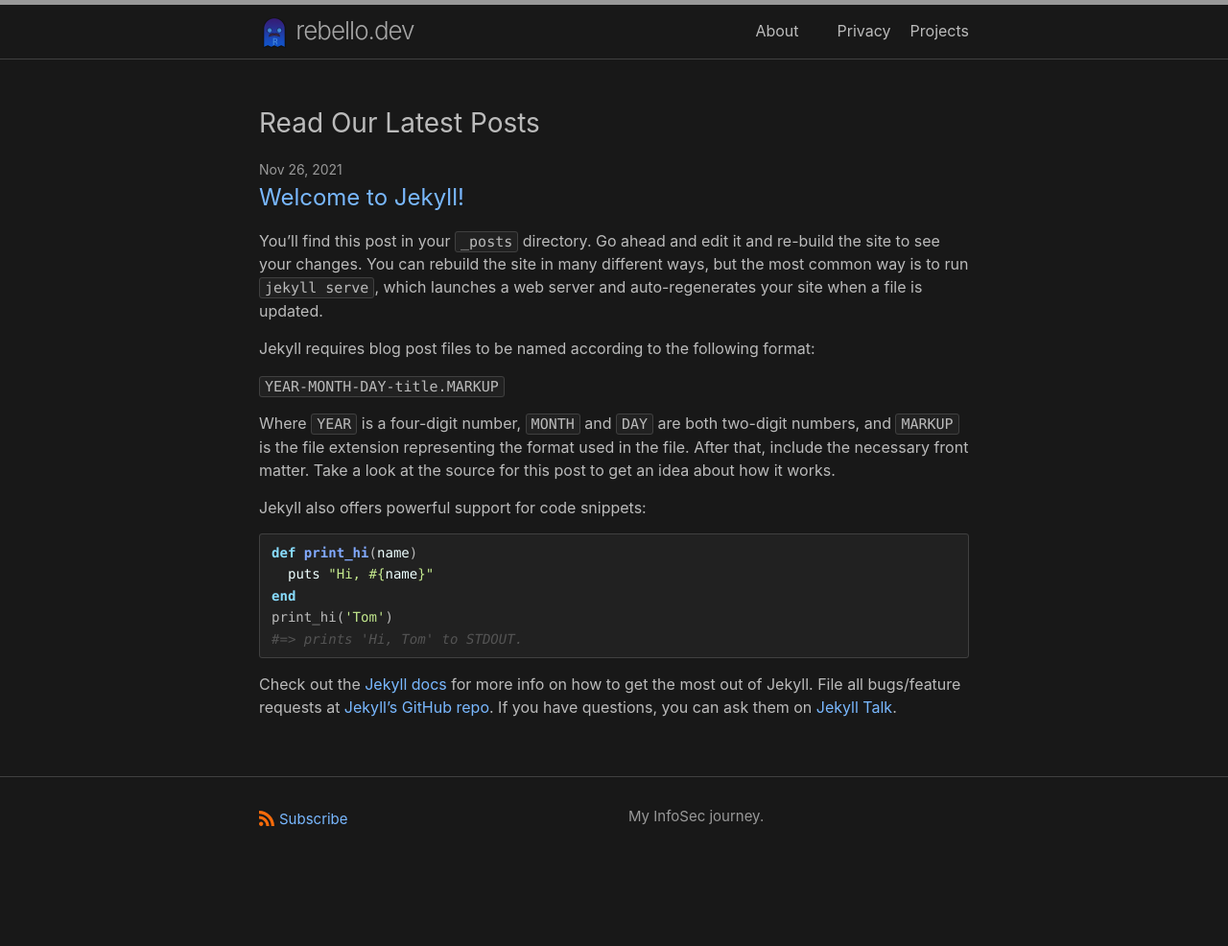
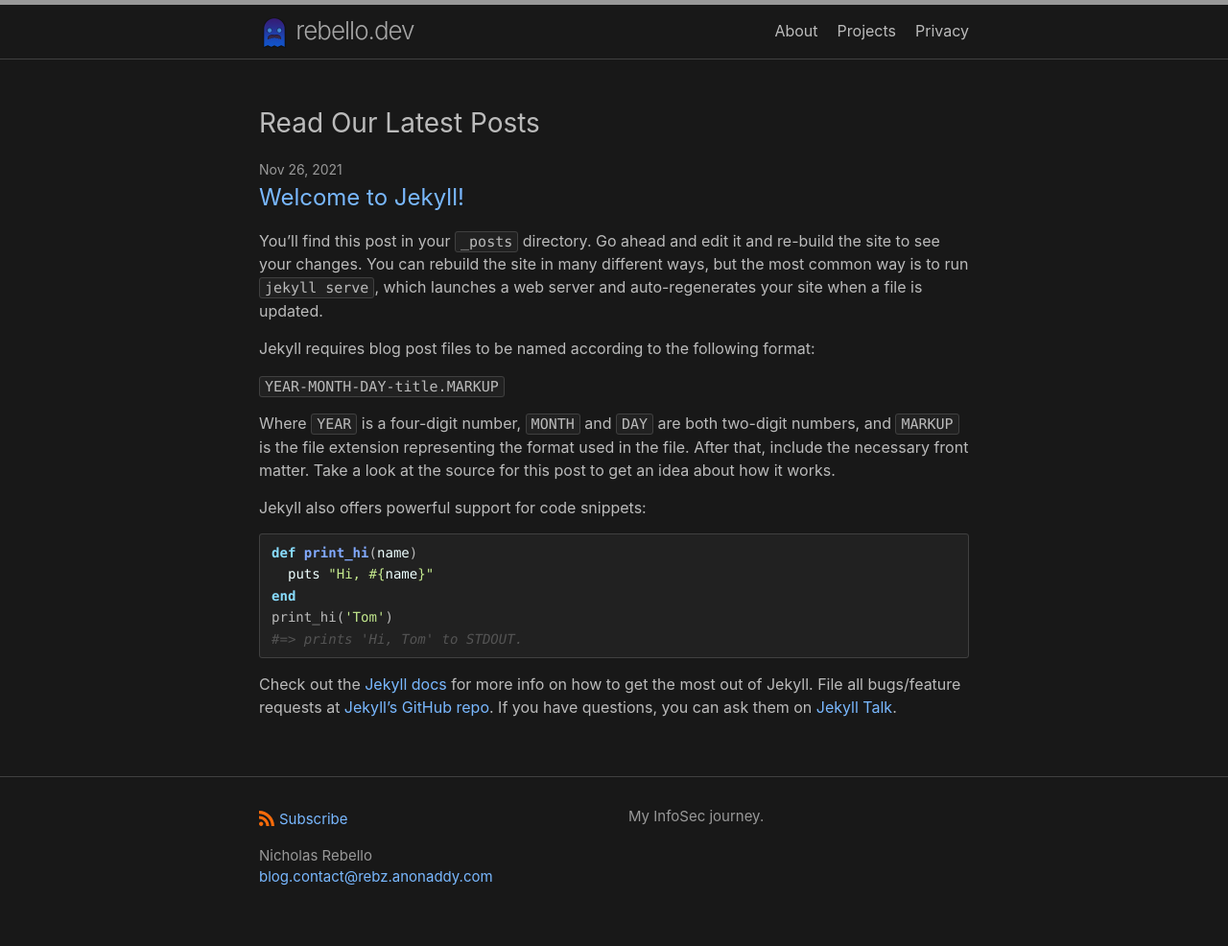
Before and after one commit to NicholasRebello/rebello.dev, a Jekyll site: the page built from index.markdown, in a window 1280 px wide. Shown: the whole page at 96% size. Built offline with Jekyll 4.4.1, drawn with Linux system fonts in a browser that asks for light colours; before the commit the page ends 926 px from its top, so only the background shows below that.

Commit message:
Updated favicon and social links

```diff
--- a/_config.yml
+++ b/_config.yml
@@ -19,20 +19,37 @@
 # in the templates via {{ site.myvariable }}.
 
 title: rebello.dev
-email: blog.contact@rebz.anonaddy.com
+# email: blog.contact@rebz.anonaddy.com
 description: >- # this means to ignore newlines until "baseurl:"
   My InfoSec journey.
 baseurl: "" # the subpath of your site, e.g. /blog
 url: https://rebello.dev # the base hostname & protocol for your site, e.g. http://example.com
-twitter_username: Rebello_N
-github_username:  NicholasRebello
+# twitter_username: Rebello_N
+# github_username:  NicholasRebello
 show_excerpts: true
 permalink: /:collection/:year-:month-:day-:title:output_ext
+
+# Author info
+author:
+  name: Nicholas Rebello
+  email: blog.contact@rebz.anonaddy.com
 
 # Build settings
 theme: minima
 minima:
+  # Color Scheme
   skin: dark
+
+  # Social Links
+  twitter: Rebello_N
+  github: NicholasRebellon
+  linkedin: Nicholas Rebello
+
+header_pages:
+  - about.markdown
+  - projects.markdown
+  - privacy.markdown
+
 plugins:
   - jekyll-feed
 
```
Also changed, not shown: 16_GhostLogo.png, 180_GhostLogo.png, 32_GhostLogo.png.
